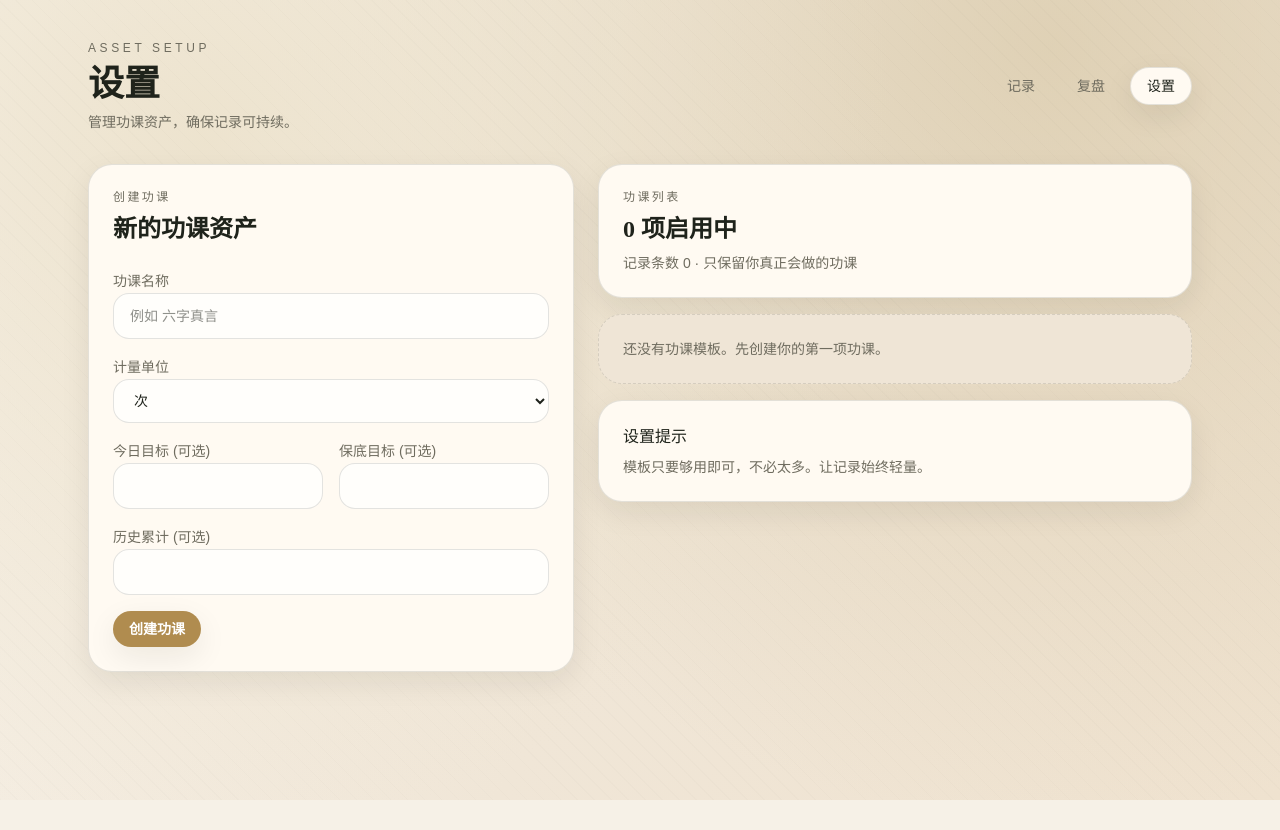
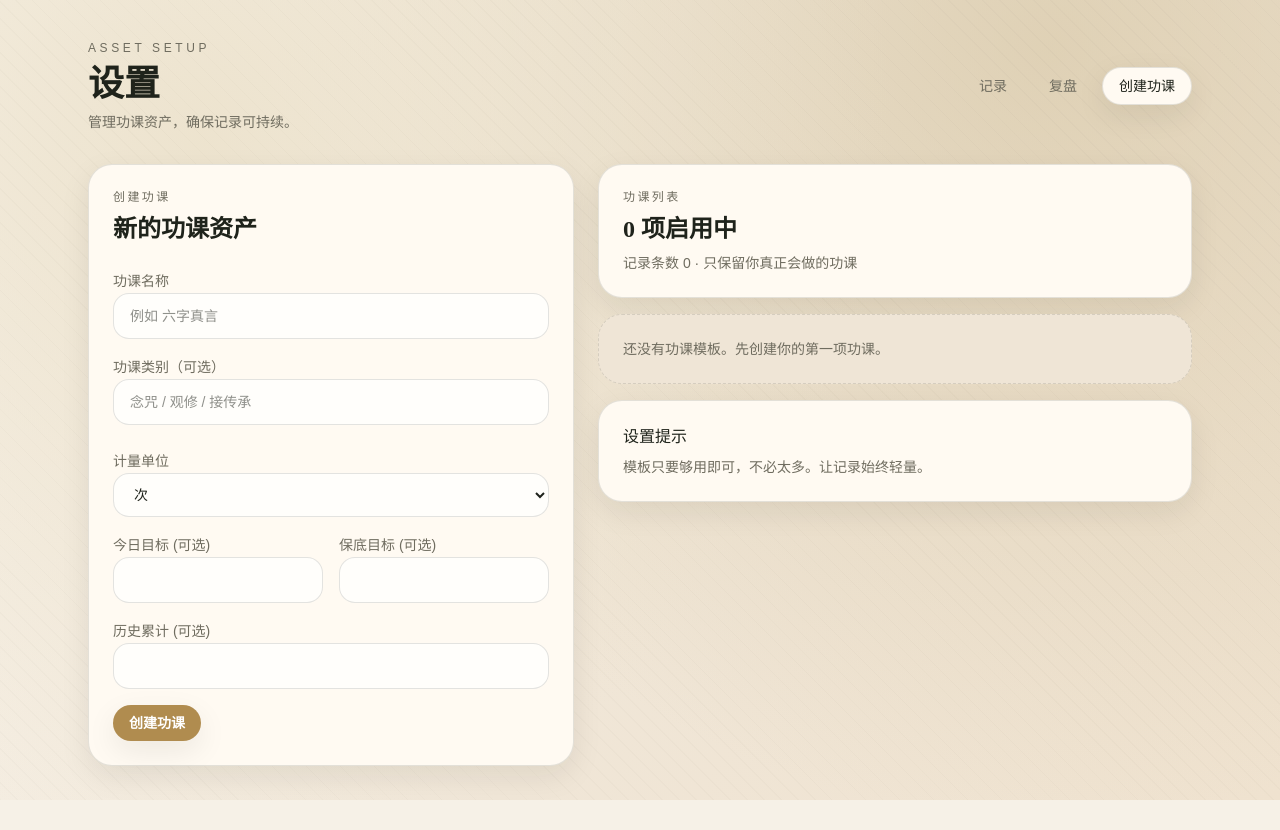
Before and after one commit to Zhiyuan95/PTXMB, a Next.js app: page /settings in a window 1280 px wide. Before the commit the page ends 800 px from the top, so only its background shows below. Built offline with nearby package versions, Linux system fonts and the light colour scheme.

Commit message:
feat: add category to card

```diff
--- a/app/components/main-nav.tsx
+++ b/app/components/main-nav.tsx
@@ -6,7 +6,7 @@ import { usePathname } from "next/navigation";
 const navItems = [
   { href: "/", label: "记录" },
   { href: "/review", label: "复盘" },
-  { href: "/settings", label: "设置" },
+  { href: "/settings", label: "创建功课" },
 ];
 
 const baseClass =
--- a/app/settings/page.tsx
+++ b/app/settings/page.tsx
@@ -21,8 +21,11 @@ const unitOptions: { value: Unit; label: string }[] = [
   { value: "pages", label: "页" },
 ];
 
+const categoryOptions = ["念咒", "观修", "接传承"];
+
 const emptyForm = {
   name: "",
+  category: "",
   unit: "times" as Unit,
   dailyTarget: "",
   minimumTarget: "",
@@ -79,6 +82,7 @@ export default function SettingsPage() {
     setEditingId(template.id);
     setForm({
       name: template.name,
+      category: template.category ?? "",
       unit: template.unit,
       dailyTarget: template.dailyTarget?.toString() ?? "",
       minimumTarget: template.minimumTarget?.toString() ?? "",
@@ -96,6 +100,8 @@ export default function SettingsPage() {
     const dailyTarget = parseNumber(form.dailyTarget);
     const minimumTarget = parseNumber(form.minimumTarget);
     const initialTotal = parseNumber(form.initialTotal);
+    const category = form.category.trim();
+    const nextCategory = category ? category : undefined;
     if (form.dailyTarget && dailyTarget === undefined) {
       setError("今日目标请输入数字");
       return;
@@ -116,6 +122,7 @@ export default function SettingsPage() {
           ? {
               ...template,
               name: form.name.trim(),
+              category: nextCategory,
               unit: hasEntries ? template.unit : form.unit,
               dailyTarget,
               minimumTarget,
@@ -133,6 +140,7 @@ export default function SettingsPage() {
     const nextTemplate: Template = {
       id: createId(),
       name: form.name.trim(),
+      category: nextCategory,
       unit: form.unit,
       dailyTarget,
       minimumTarget,
@@ -198,6 +206,28 @@ export default function SettingsPage() {
                     setForm((prev) => ({ ...prev, name: event.target.value }))
                   }
                 />
+              </div>
+              <div className="space-y-2">
+                <label className="text-sm text-[color:var(--muted)]">
+                  功课类别（可选）
+                </label>
+                <input
+                  className="w-full rounded-2xl border border-[color:var(--line)] bg-white/70 px-4 py-3 text-sm text-[color:var(--ink)] focus:outline-none focus:ring-2 focus:ring-[color:var(--ring)]"
+                  placeholder="念咒 / 观修 / 接传承"
+                  value={form.category ?? ""}
+                  onChange={(event) =>
+                    setForm((prev) => ({
+                      ...prev,
+                      category: event.target.value,
+                    }))
+                  }
+                  list="category-options"
+                />
+                <datalist id="category-options">
+                  {categoryOptions.map((option) => (
+                    <option key={option} value={option} />
+                  ))}
+                </datalist>
               </div>
               <div className="space-y-2">
                 <label className="text-sm text-[color:var(--muted)]">
@@ -338,6 +368,11 @@ export default function SettingsPage() {
                           <h3 className="mt-2 text-xl font-semibold text-[color:var(--ink)] font-serif">
                             {template.name}
                           </h3>
+                          {template.category ? (
+                            <p className="mt-1 text-xs text-[color:var(--muted)]">
+                              {template.category}
+                            </p>
+                          ) : null}
                           <p className="mt-2 text-sm text-[color:var(--muted)]">
                             单位 {unitLabels[template.unit]} · 累计 {total}
                             {unitLabels[template.unit]} · 记录 {entryCount} 条
--- a/lib/storage.ts
+++ b/lib/storage.ts
@@ -3,6 +3,7 @@ export type Unit = "times" | "minutes" | "sessions" | "pages";
 export type Template = {
   id: string;
   name: string;
+  category?: string;
   unit: Unit;
   dailyTarget?: number;
   minimumTarget?: number;
```
